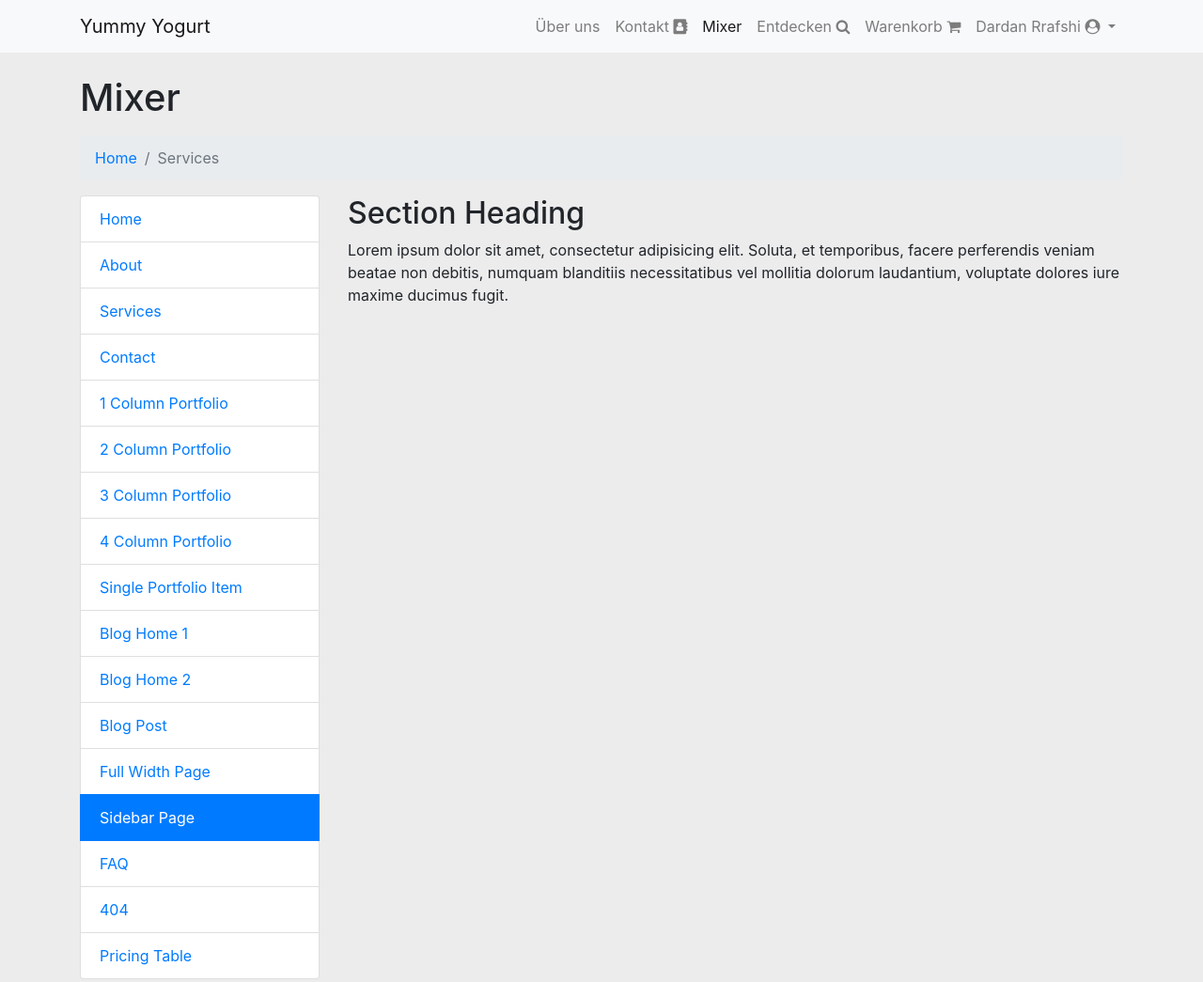
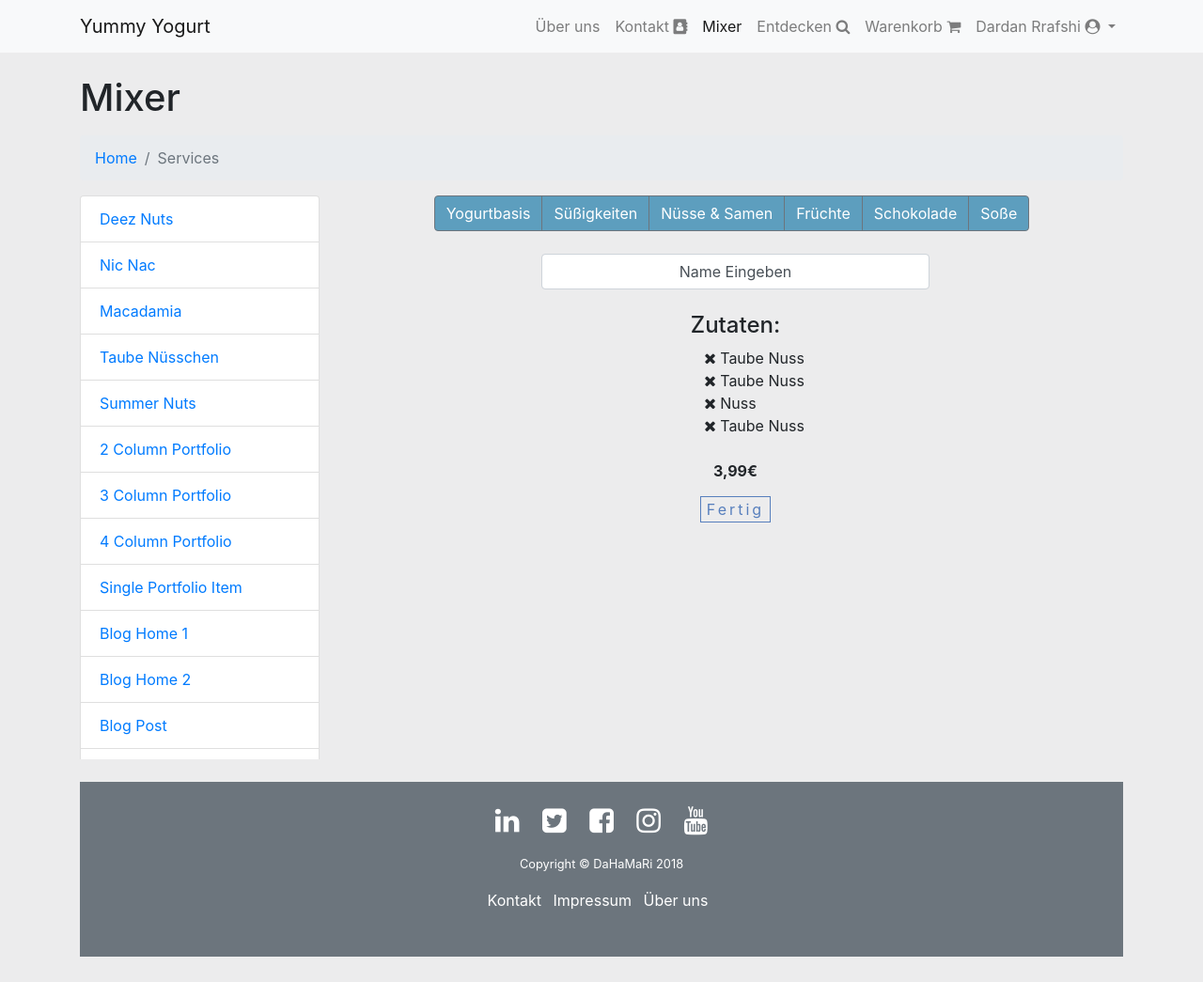
Before and after one commit to DaHaMaRi/YoYoYo, a website: page Website/htdocs/service.html in a window 1280 px wide. Shown: the top 1045 px of the page at 94% size. After the commit the page ends 1018 px from the top, so only its background shows below. Drawn offline with Linux system fonts and the light colour scheme.

Commit message:
Mixer fertig

```diff
--- a/Website/css/modern-business.css
+++ b/Website/css/modern-business.css
@@ -150,6 +150,15 @@ input:checked + .slider:before {
   border-radius: 50%;
 }
 
+.y-scroll {
+    height:600px;
+    overflow-y: scroll;
+}
+
+ul.no-bullets {
+  list-style-type: none;
+}
+
 /*background-colors-----------------------------------------------------------*/
 .bg-vanilla {
     background-color: rgb(254, 242, 190);
--- a/Website/htdocs/service.html
+++ b/Website/htdocs/service.html
@@ -64,36 +64,56 @@
             </ol>
 
                  <!-- Content Row -->
-                 <div class="row">
+            <div class="row">
                    <!-- Sidebar Column -->
                    <div class="col-lg-3 mb-4">
-                     <div class="list-group">
-                       <a href="index.html" class="list-group-item">Home</a>
-                       <a href="about.html" class="list-group-item">About</a>
-                       <a href="services.html" class="list-group-item">Services</a>
-                       <a href="contact.html" class="list-group-item">Contact</a>
-                       <a href="portfolio-1-col.html" class="list-group-item">1 Column Portfolio</a>
-                       <a href="portfolio-2-col.html" class="list-group-item">2 Column Portfolio</a>
-                       <a href="portfolio-3-col.html" class="list-group-item">3 Column Portfolio</a>
-                       <a href="portfolio-4-col.html" class="list-group-item">4 Column Portfolio</a>
-                       <a href="portfolio-item.html" class="list-group-item">Single Portfolio Item</a>
-                       <a href="blog-home-1.html" class="list-group-item">Blog Home 1</a>
-                       <a href="blog-home-2.html" class="list-group-item">Blog Home 2</a>
-                       <a href="blog-post.html" class="list-group-item">Blog Post</a>
-                       <a href="full-width.html" class="list-group-item">Full Width Page</a>
-                       <a href="sidebar.html" class="list-group-item active">Sidebar Page</a>
-                       <a href="faq.html" class="list-group-item">FAQ</a>
-                       <a href="404.html" class="list-group-item">404</a>
-                       <a href="pricing.html" class="list-group-item">Pricing Table</a>
+                     <div class="list-group y-scroll">
+                       <a href="" class="list-group-item">Deez Nuts</a>
+                       <a href="" class="list-group-item">Nic Nac</a>
+                       <a href="" class="list-group-item">Macadamia</a>
+                       <a href="" class="list-group-item">Taube Nüsschen</a>
+                       <a href="" class="list-group-item">Summer Nuts</a>
+                       <a href="" class="list-group-item">2 Column Portfolio</a>
+                       <a href="" class="list-group-item">3 Column Portfolio</a>
+                       <a href="" class="list-group-item">4 Column Portfolio</a>
+                       <a href="" class="list-group-item">Single Portfolio Item</a>
+                       <a href="" class="list-group-item">Blog Home 1</a>
+                       <a href="" class="list-group-item">Blog Home 2</a>
+                       <a href="" class="list-group-item">Blog Post</a>
+                       <a href="" class="list-group-item">Full Width Page</a>
+                       <a href="" class="list-group-item active">Sidebar Page</a>
+                       <a href="" class="list-group-item">FAQ</a>
+                       <a href="" class="list-group-item">404</a>
+                       <a href="" class="list-group-item">Pricing Table</a>
                      </div>
                    </div>
                    <!-- Content Column -->
                    <div class="col-lg-9 mb-4">
-                     <h2>Section Heading</h2>
-                     <p>Lorem ipsum dolor sit amet, consectetur adipisicing elit. Soluta, et temporibus, facere perferendis veniam beatae non debitis, numquam blanditiis necessitatibus vel mollitia dolorum laudantium, voluptate dolores iure maxime ducimus fugit.</p>
-                   </div>
-                 </div>
+                       <div class="btn-toolbar ul-center" role="toolbar" aria-label="Toolbar with button groups">
+                           <div class="btn-group btn-group-toggle mr-2" role="group" aria-label="First group">
+                               <button type="button" class="btn btn-secondary bg-middle-blue">Yogurtbasis</button>
+                               <button type="button" class="btn btn-secondary bg-middle-blue">Süßigkeiten</button>
+                               <button type="button active" class="btn btn-secondary bg-middle-blue">Nüsse & Samen</button>
+                               <button type="button" class="btn btn-secondary bg-middle-blue">Früchte</button>
+                               <button type="button" class="btn btn-secondary bg-middle-blue">Schokolade</button>
+                               <button type="button" class="btn btn-secondary bg-middle-blue">Soße</button>
+                           </div>
+                       </div>
+                     <input type="text" class="form-control center my-4 text-center w-50" id="Vorname" value="Name Eingeben">
+
+                     <h4 class="text-center">Zutaten:</h4>
+                     <ul class="ul-center no-bullets">
+                         <li><span class="fa fa-times"></span> Taube Nuss</li>
+                         <li><span class="fa fa-times"></span> Taube Nuss</li>
+                         <li><span class="fa fa-times"></span> Nuss</li>
+                         <li><span class="fa fa-times"></span> Taube Nuss</li>
+                     </ul>
+                     <div class="span-center mt-4"><span><strong>3,99€</strong></span></div>
+                     <input type="button" class="button center" id="Mixer-Bestätigung" value="Fertig">
+               </div>
                  <!-- /.row -->
+
+
 
                </div>
                <!-- /.container -->
```
